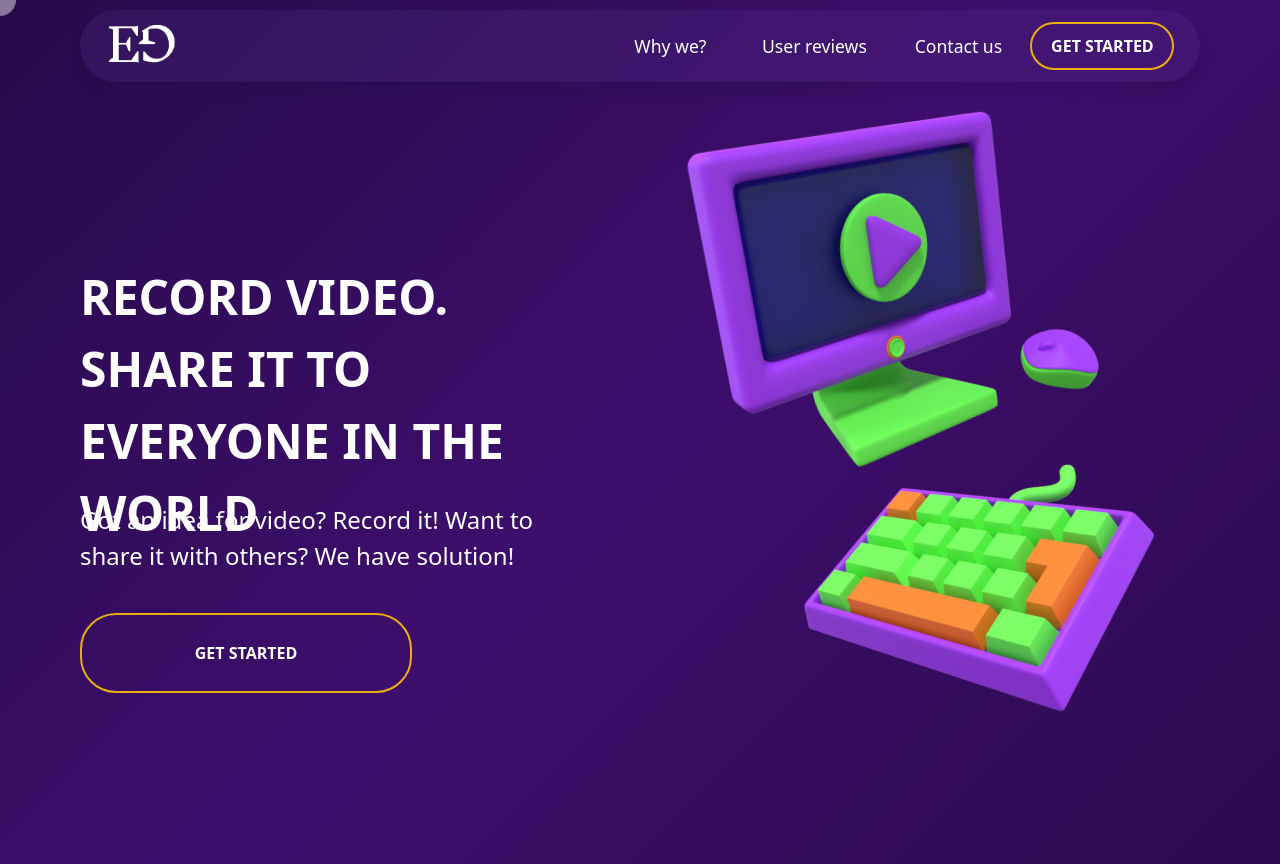
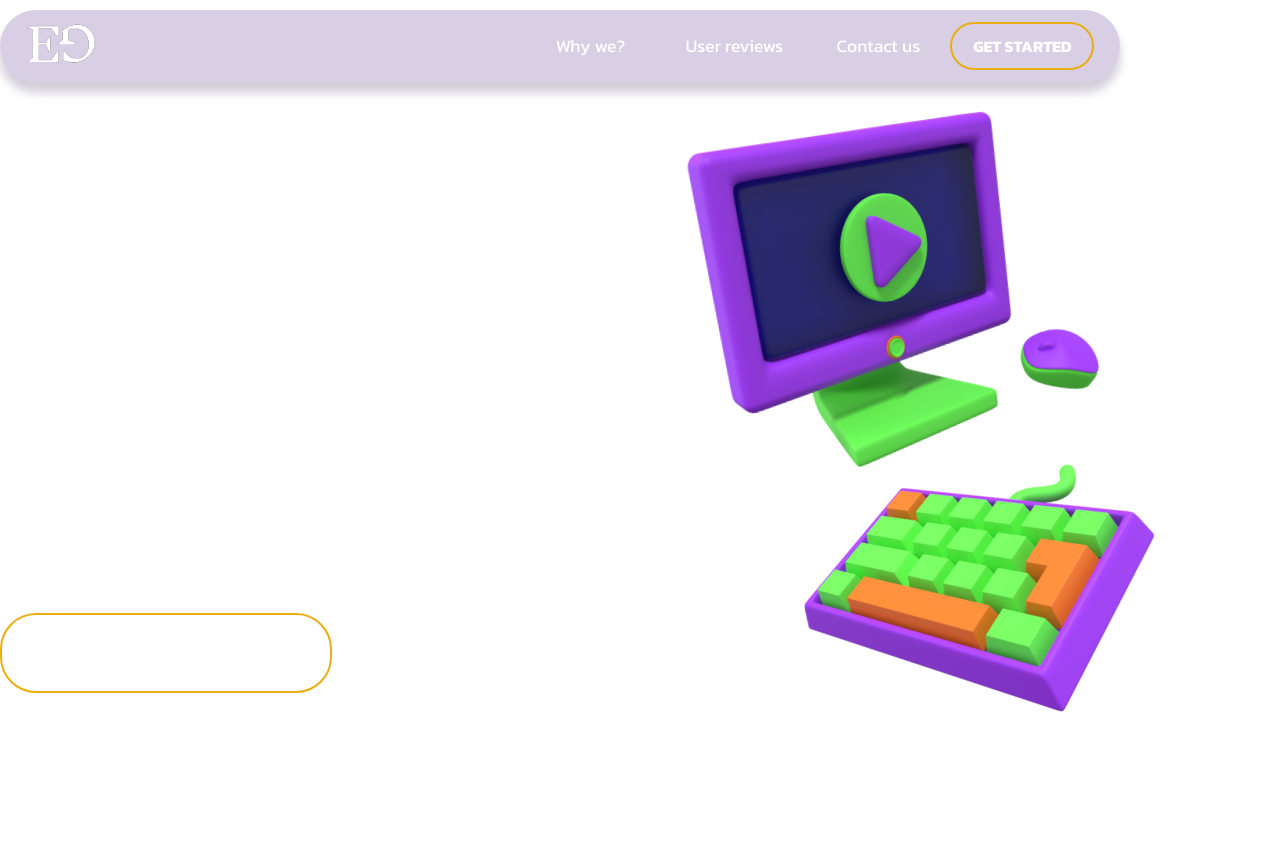
Before and after one commit to Edem-s-Garden/edem_host_land, a React (Create React App) app: page / in a window 1280 px wide. Built offline with nearby package versions, Linux system fonts and the light colour scheme.

Commit message:
style: Added font

```diff
--- a/public/index.html
+++ b/public/index.html
@@ -4,6 +4,11 @@
 		<meta charset="utf-8" />
 		<meta name="viewport" content="width=device-width, initial-scale=1" />
 		<title>Edem's Garden</title>
+		<link rel="preconnect" href="https://fonts.googleapis.com" />
+		<link rel="preconnect" href="https://fonts.gstatic.com" crossorigin />
+		<link
+			href="https://fonts.googleapis.com/css2?family=Kanit:ital,wght@0,100;0,200;0,300;0,400;0,500;0,600;0,700;0,800;0,900;1,100;1,200;1,300;1,400;1,500;1,600;1,700;1,800;1,900&display=swap"
+			rel="stylesheet" />
 	</head>
 	<body>
 		<div id="root"></div>
--- a/src/App.css
+++ b/src/App.css
@@ -4,16 +4,9 @@
 
 * {
 	cursor: none;
+	font-family: 'Kanit', sans-serif;
 }
 
 body {
-	width: 1120px;
-	margin: 0 auto;
 	color: #fff;
-	background: linear-gradient(
-		135deg,
-		rgba(39, 10, 74, 1) 0%,
-		rgba(61, 14, 108, 1) 50%,
-		rgba(45, 10, 79, 1) 100%
-	);
 }
```
